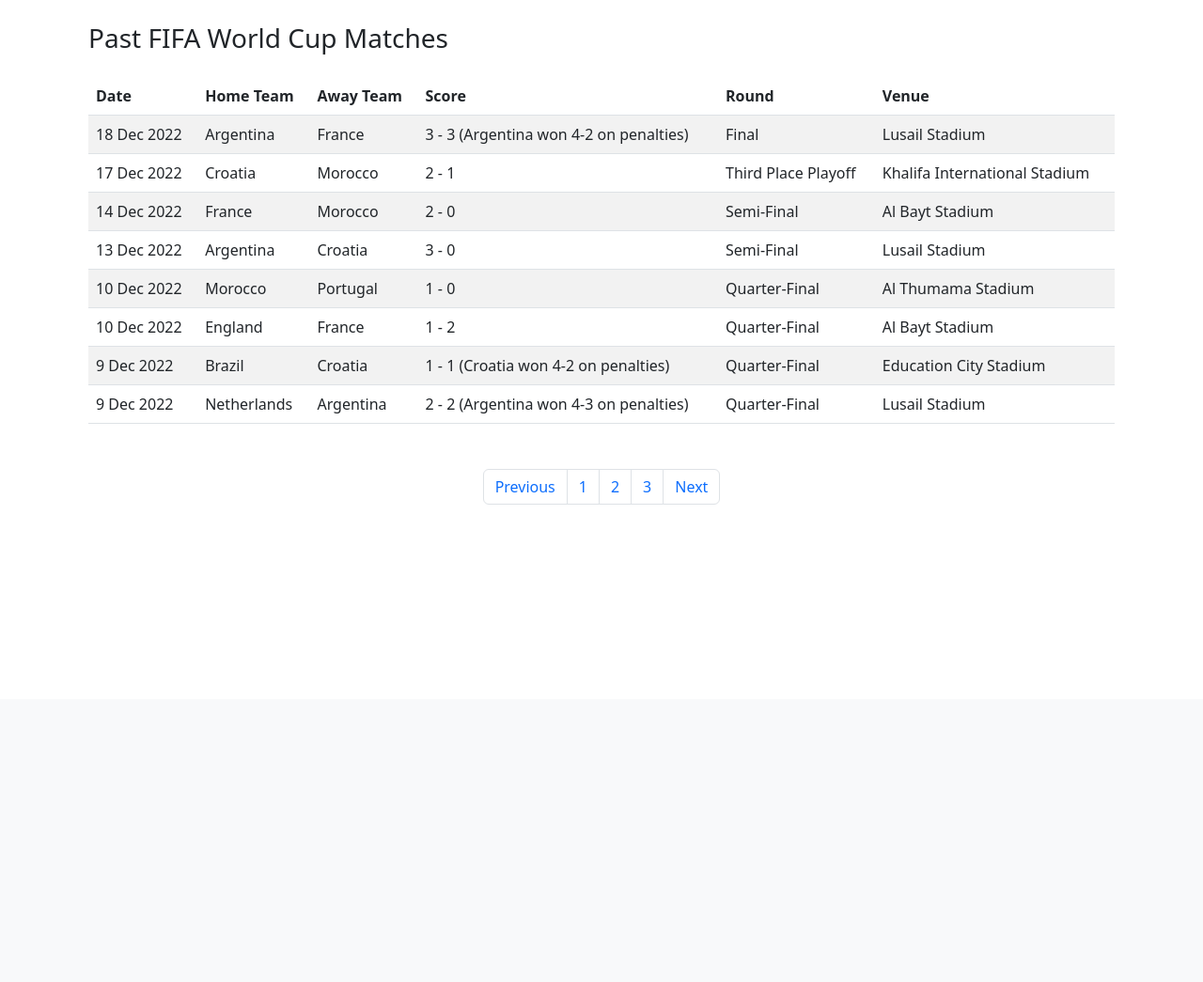
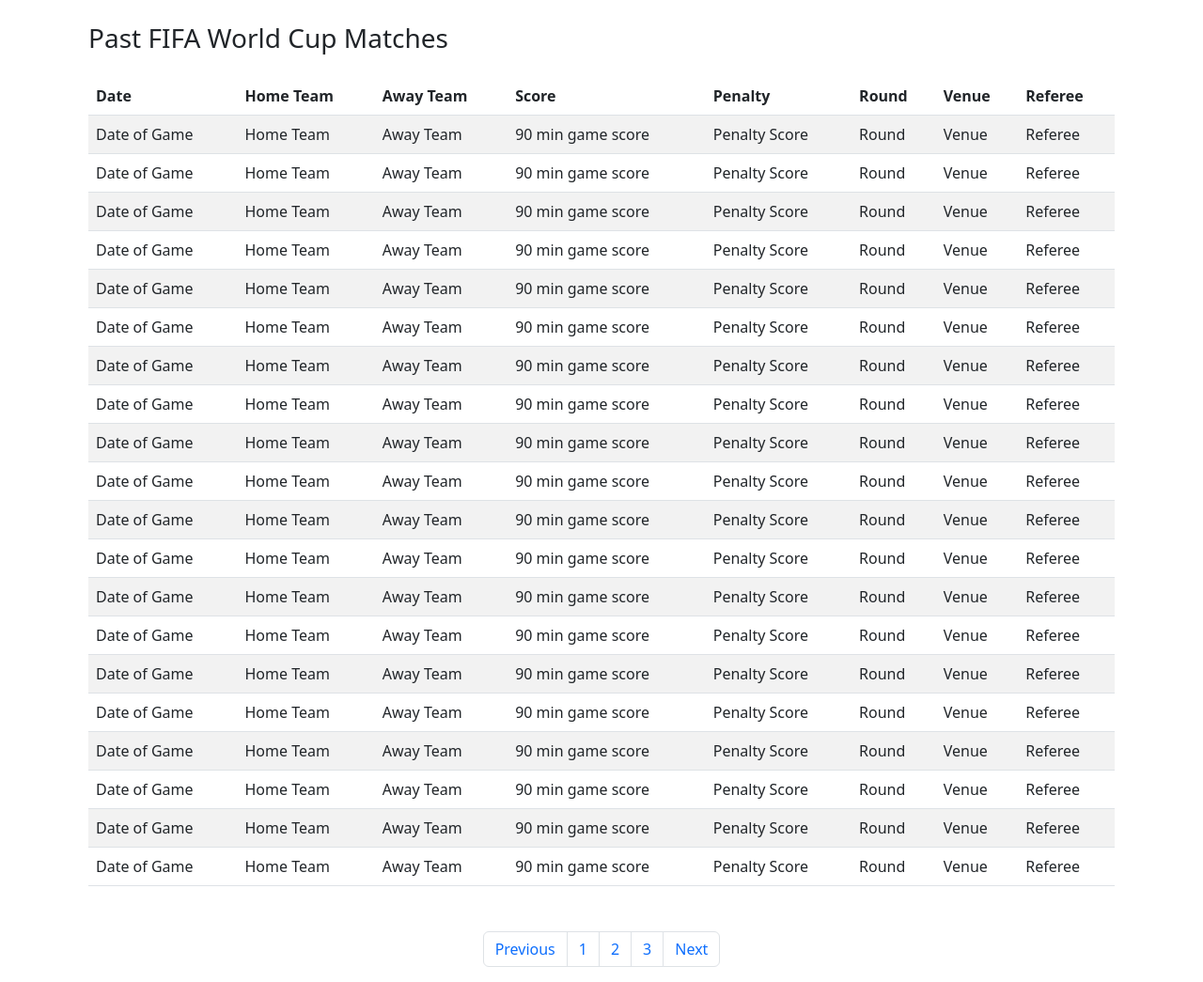
Before and after one commit to fishsoupp/Database, a Flask app: page /match in a window 1280 px wide. Shown: the part 56-1101 px from the top of the page at 94% size. Before the commit the page ends 593 px from the top, so only its background shows below. Run offline with Flask 3, Linux system fonts and the light colour scheme.

Commit message:
Reapply "Merge pull request #3 from fishsoupp/jing-yu"
This reverts commit 8b2e3512736c4e00696aa8b818deb1c72c36e1d7.

```diff
--- a/templates/matches.html
+++ b/templates/matches.html
@@ -13,75 +13,25 @@
                 <th scope="col">Home Team</th>
                 <th scope="col">Away Team</th>
                 <th scope="col">Score</th>
+                <th scope="col">Penalty</th>
                 <th scope="col">Round</th>
                 <th scope="col">Venue</th>
+                <th scope="col">Referee</th>
             </tr>
         </thead>
         <tbody>
+            {% for i in range(20) %}
             <tr>
-                <td>18 Dec 2022</td>
-                <td>Argentina</td>
-                <td>France</td>
-                <td>3 - 3 (Argentina won 4-2 on penalties)</td>
-                <td>Final</td>
-                <td>Lusail Stadium</td>
+                <td>Date of Game</td>
+                <td>Home Team</td>
+                <td>Away Team</td>
+                <td>90 min game score</td>
+                <td>Penalty Score</td>
+                <td>Round</td>
+                <td>Venue</td>
+                <td>Referee</td>
             </tr>
-            <tr>
-                <td>17 Dec 2022</td>
-                <td>Croatia</td>
-                <td>Morocco</td>
-                <td>2 - 1</td>
-                <td>Third Place Playoff</td>
-                <td>Khalifa International Stadium</td>
-            </tr>
-            <tr>
-                <td>14 Dec 2022</td>
-                <td>France</td>
-                <td>Morocco</td>
-                <td>2 - 0</td>
-                <td>Semi-Final</td>
-                <td>Al Bayt Stadium</td>
-            </tr>
-            <tr>
-                <td>13 Dec 2022</td>
-                <td>Argentina</td>
-                <td>Croatia</td>
-                <td>3 - 0</td>
-                <td>Semi-Final</td>
-                <td>Lusail Stadium</td>
-            </tr>
-            <tr>
-                <td>10 Dec 2022</td>
-                <td>Morocco</td>
-                <td>Portugal</td>
-                <td>1 - 0</td>
-                <td>Quarter-Final</td>
-                <td>Al Thumama Stadium</td>
-            </tr>
-            <tr>
-                <td>10 Dec 2022</td>
-                <td>England</td>
-                <td>France</td>
-                <td>1 - 2</td>
-                <td>Quarter-Final</td>
-                <td>Al Bayt Stadium</td>
-            </tr>
-            <tr>
-                <td>9 Dec 2022</td>
-                <td>Brazil</td>
-                <td>Croatia</td>
-                <td>1 - 1 (Croatia won 4-2 on penalties)</td>
-                <td>Quarter-Final</td>
-                <td>Education City Stadium</td>
-            </tr>
-            <tr>
-                <td>9 Dec 2022</td>
-                <td>Netherlands</td>
-                <td>Argentina</td>
-                <td>2 - 2 (Argentina won 4-3 on penalties)</td>
-                <td>Quarter-Final</td>
-                <td>Lusail Stadium</td>
-            </tr>
+            {% endfor %}
         </tbody>
     </table>
 
```
